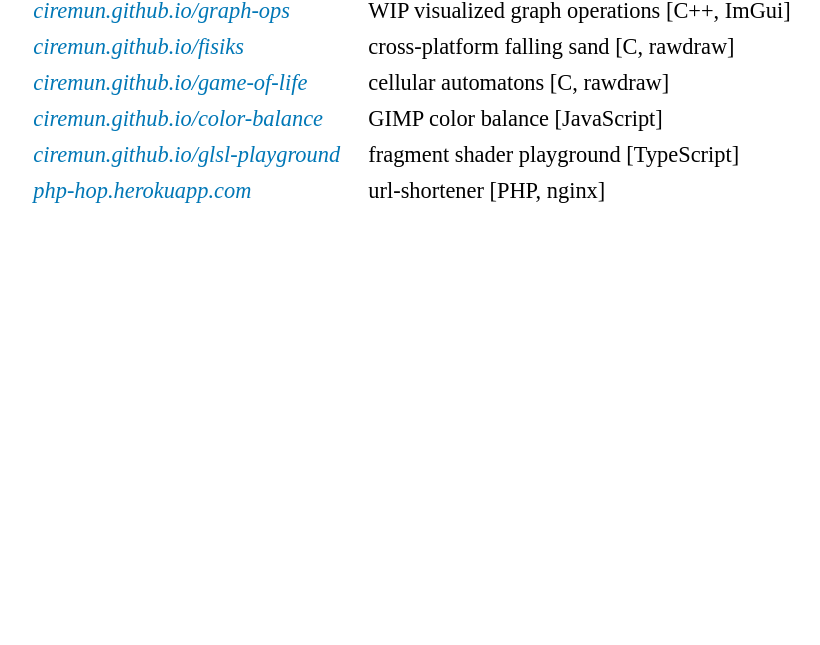
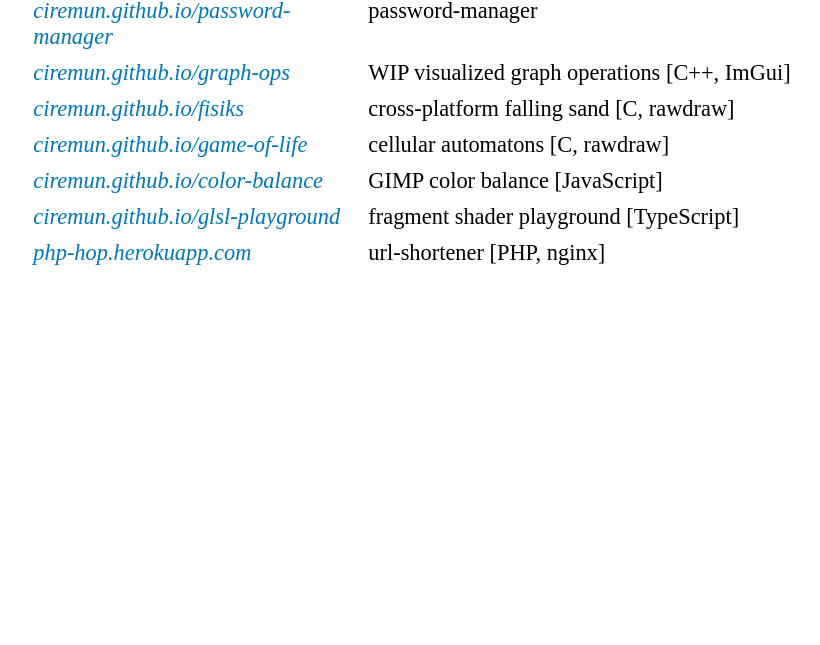
Before and after one commit to Ciremun/Ciremun.github.io, a plain HTML site: page index.html in a window 1280 px wide. Shown: the part 155-800 px from the top of the page, without its empty margins (228-1048 px from the left). Drawn offline with Linux system fonts and the light colour scheme.

Commit message:
add password-manager link

```diff
--- a/index.html
+++ b/index.html
@@ -71,6 +71,10 @@
     <div class="rows">
         <div>
             <div class="row">
+                <div class="first"><a target="_blank" href="https://ciremun.github.io/password-manager/">ciremun.github.io/password-manager</a></div>
+                <div>password-manager</div>
+            </div>
+            <div class="row">
                 <div class="first"><a target="_blank" href="https://ciremun.github.io/graph-ops/">ciremun.github.io/graph-ops</a></div>
                 <div>WIP visualized graph operations [C++, ImGui]</div>
             </div>
```
